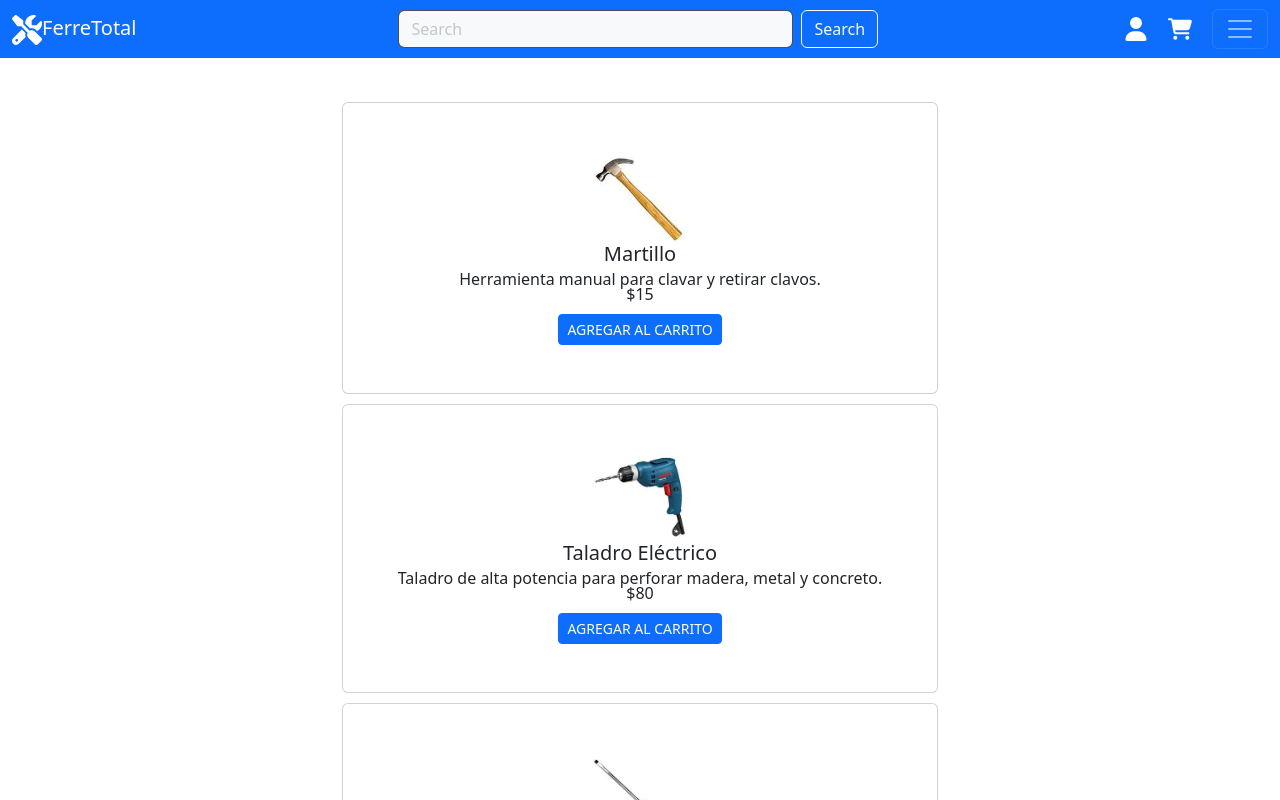
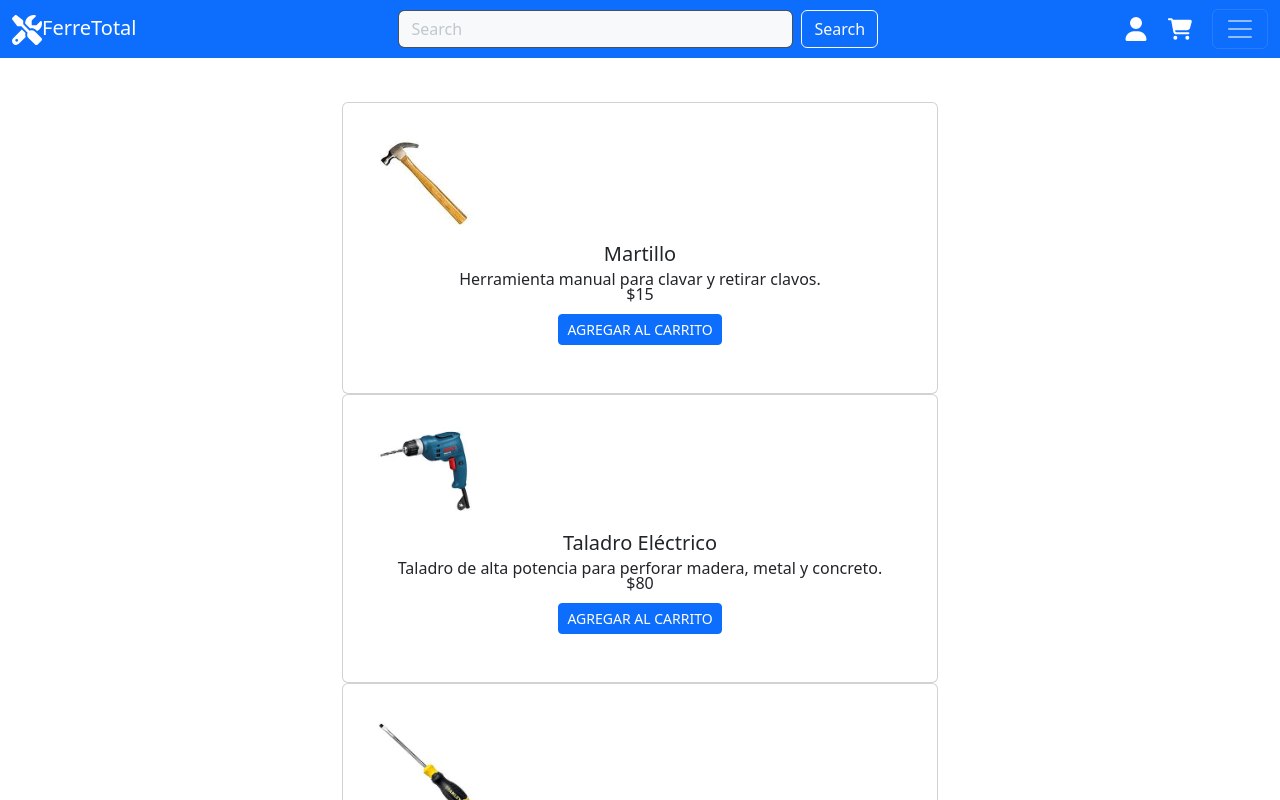
Before and after one commit to FedeAlvarado/TPI-LAB3, a React (Vite) app in the folder tpi-lab3/: page /products in a window 1280 px wide. Shown: the top 800 px of the page. Built offline with nearby package versions, Linux system fonts and the light colour scheme.

Commit message:
product y carrousel

```diff
--- a/tpi-lab3/src/App.jsx
+++ b/tpi-lab3/src/App.jsx
@@ -41,8 +41,7 @@ function App() {
     {
       path: "/products",
       element: (
-        <Products
-        listProducts={product}></Products>
+        <Products listProducts={product}></Products>
       ),
     },
     {
--- a/tpi-lab3/src/components/carrousel/Carrousel.jsx
+++ b/tpi-lab3/src/components/carrousel/Carrousel.jsx
@@ -3,24 +3,27 @@ import PropTypes from 'prop-types'
 import { Carousel } from "react-bootstrap";
 
 const Carrousel = ({ listProducts }) => {
-  <Carousel>
-    {/* {listProducts.map((product, index) => (
+  return (
+    <Carousel data-bs-theme="dark">
+    {listProducts.map((product, index) => (
       <Carousel.Item key={index}>
         <img
           className="d-block w-100"
-          src={`images/${product.imageFileName}`} // Asumiendo que cada producto tiene un campo imageFileName
+          src={product.imageFileName} // Asumiendo que cada producto tiene un campo imageFileName
           alt={product.nombre}
         />
         <Carousel.Caption>
           <h3>{product.nombre}</h3>
-          <p>{product.descripcion}</p>
+
         </Carousel.Caption>
       </Carousel.Item>
-    ))} */}
+    ))}
   </Carousel>
 
+   )
+
 };
-Carrousel.PropTypes = {
-  listProducts: PropTypes.array
+Carrousel.propTypes = {
+  listProducts: PropTypes.array.isRequired
 }
 export default Carrousel;
--- a/tpi-lab3/src/components/layout/Layout.jsx
+++ b/tpi-lab3/src/components/layout/Layout.jsx
@@ -1,15 +1,22 @@
 import React from "react";
 import Navbar2 from "../navbar/Navbar";
 import Carrousel from "../carrousel/Carrousel";
+import PropTypes from 'prop-types'
 
-const Layout = () => {
+const Layout = ({listProducts}) => {
+
   return (
     <>
       <Navbar2></Navbar2>
-      <Carrousel></Carrousel>
+
       <div>Layout</div>
+      <Carrousel listProducts={listProducts}>HOLA</Carrousel>
     </>
   );
 };
 
+Layout.propTypes = {
+  listProducts: PropTypes.array.isRequired
+}
+
 export default Layout;
--- /dev/null
+++ b/tpi-lab3/src/components/productItem/ProductItem.jsx
@@ -0,0 +1,33 @@
+import React from 'react'
+import { Card,Button } from 'react-bootstrap'
+import PropTypes from 'prop-types'
+
+const ProductItem = ({nombre,descripcion,precio,imageFileName}) => {
+  return (
+    <div>
+        <Card>
+            <Card.Img
+            src={imageFileName !== "" ? imageFileName : "https://static.vecteezy.com/system/resources/previews/005/337/799/non_2x/icon-image-not-found-free-vector.jpg"}
+            style={{maxWidth: '100px', maxHeight: '100px'}}
+            />
+            <Card.Body>
+            <Card.Title>{nombre}</Card.Title>
+            <Card.Subtitle>{descripcion}</Card.Subtitle>
+            <Card.Subtitle>{`$${precio}`}</Card.Subtitle>
+            <Button
+              size="sm"
+              style={{ marginTop: '10px' }}>AGREGAR AL CARRITO</Button>
+            </Card.Body>
+        </Card>
+    </div>
+  )
+};
+
+ProductItem.propTypes = {
+    nombre: PropTypes.string,
+    descripcion: PropTypes.string,
+    precio: PropTypes.number,
+    imageFileName: PropTypes.string
+};
+
+export default ProductItem
--- a/tpi-lab3/src/components/products/Products.jsx
+++ b/tpi-lab3/src/components/products/Products.jsx
@@ -2,8 +2,9 @@ import React from "react";
 import Button from 'react-bootstrap/Button';
 import { useNavigate } from "react-router-dom";
 import Navbar2 from "../navbar/Navbar";
-import { Card } from "react-bootstrap";
 import PropTypes from 'prop-types'
+import ProductItem from "../productItem/ProductItem";
+
 
 const Products = ({ listProducts }) => {
   const navigate = useNavigate();
@@ -15,33 +16,25 @@ const Products = ({ listProducts }) => {
   return (
     <div>
       <Navbar2 />
-      {listProducts.map((product, index) => (
-        <Card key={index} style={{ marginBottom: '10px' }}>
+      {listProducts.length > 0 ? listProducts.map((product) => (
+        <ProductItem
+        // key={product.id}
+        nombre={product.nombre}
+        descripcion={product.descripcion}
+        precio={product.precio}
+        imageFileName={product.imageFileName}
+        />
+      ))
+       : (<p>ERROR AL CARGAR LOS DATOS</p>
+      )}
 
-          <Card.Body>
-            {/* Aquí se muestra la imagen */}
-            <img
-              src={product.imageFileName}
-              alt={product.nombre} // Agrega un atributo alt para accesibilidad
-              style={{ maxWidth: '100px', maxHeight: '100px' }} // Establece estilos opcionales para el tamaño de la imagen
-            />
-            <Card.Title>{product.nombre}</Card.Title>
-            <Card.Subtitle>{product.descripcion}</Card.Subtitle>
-            <Card.Subtitle>{`$${product.precio}`}</Card.Subtitle>
-
-            <Button
-              size="sm"
-              style={{ marginTop: '10px' }}>AGREGAR AL CARRITO</Button>
-          </Card.Body>
-        </Card>
-      ))}
       <br />
       <Button onClick={handleClick}>Volver al inicio</Button>
     </div>
   );
 };
 
-Products.PropTypes = {
+Products.propTypes = {
   listProducts: PropTypes.array
 }
 
```
